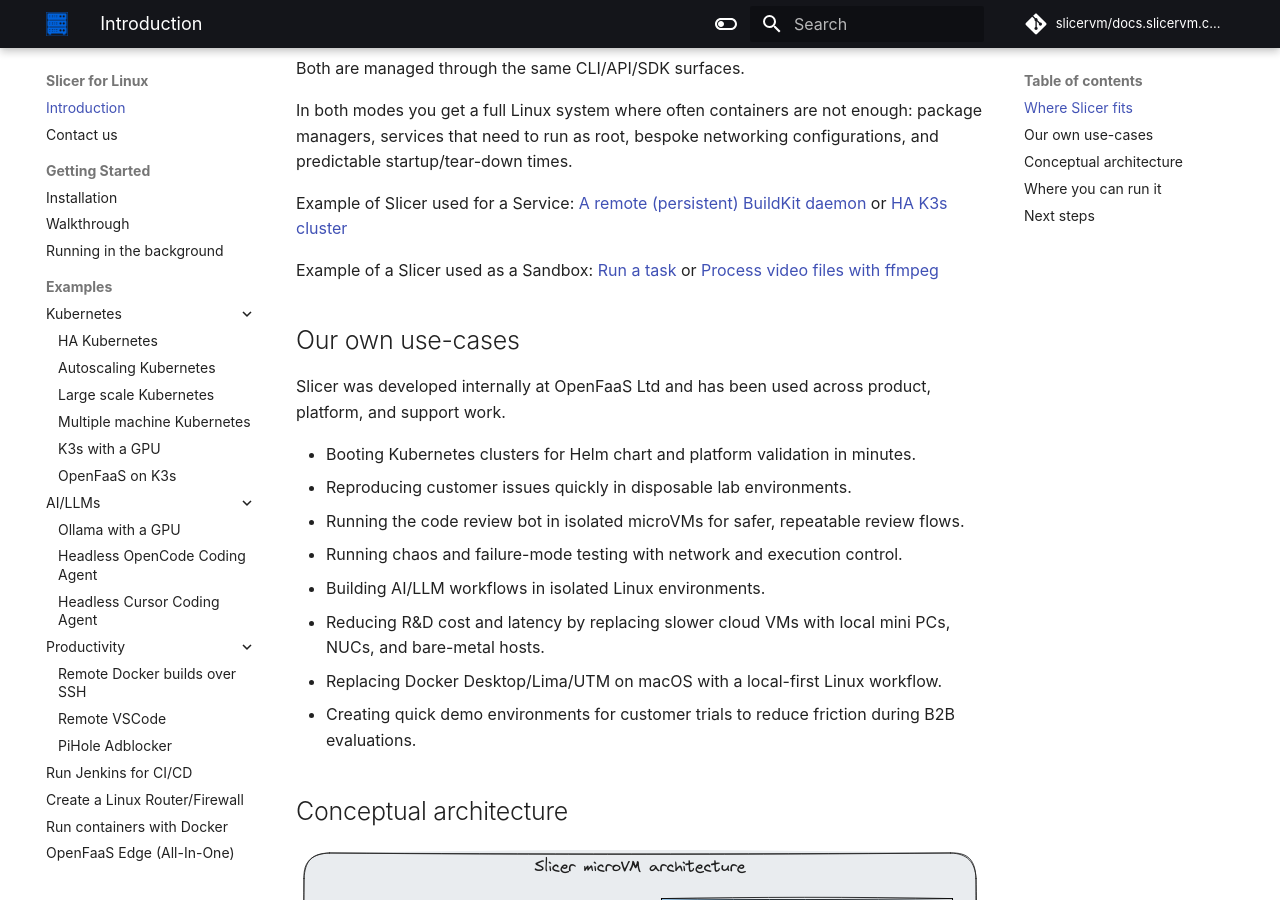
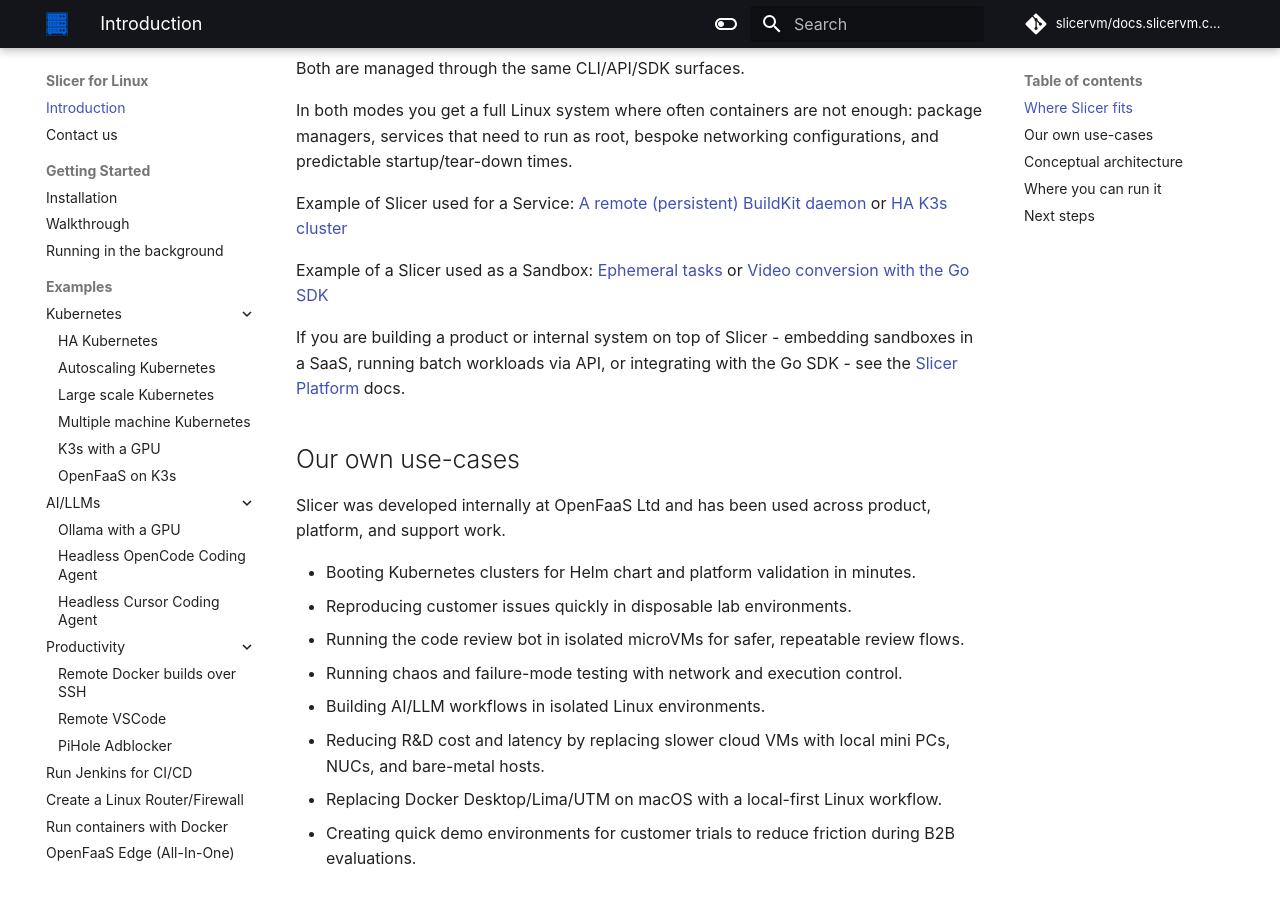
Before and after one commit to slicervm/docs.slicervm.com, an MkDocs documentation site: the page built from docs/index.md, in a window 1280 px wide and 900 px high, scrolled down 667 px. Built offline with MkDocs 1.6.1 and Material for MkDocs 9.7.7, drawn with Linux system fonts in a browser that asks for light colours; some web fonts are replaced; comment, search, counter and statistics services are not loaded; some of the changed text lies outside the part shown.

Commit message:
slicer platform link
Signed-off-by: Alex Ellis (OpenFaaS Ltd) <alexellis2@gmail.com>

```diff
--- a/docs/index.md
+++ b/docs/index.md
@@ -20,7 +20,9 @@
 
 Example of Slicer used for a Service: [A remote (persistent) BuildKit daemon](/examples/buildkit/) or [HA K3s cluster](/examples/ha-k3s/)
 
-Example of a Slicer used as a Sandbox: [Run a task](/examples/run-a-task/) or [Process video files with ffmpeg](/tasks/execute-commands-with-sdk/)
+Example of a Slicer used as a Sandbox: [Ephemeral tasks](/platform/ephemeral-tasks/) or [Video conversion with the Go SDK](/platform/video-conversion/)
+
+If you are building a product or internal system on top of Slicer - embedding sandboxes in a SaaS, running batch workloads via API, or integrating with the Go SDK - see the [Slicer Platform](/platform/overview/) docs.
 
 ## Our own use-cases
 
@@ -70,6 +72,6 @@
 - [Install Slicer on Linux](/getting-started/install)
 - [Install Slicer for Mac](/mac/installation)
 - [Try the walkthrough](/getting-started/walkthrough)
-- [Run a one-shot task](/examples/run-a-task/)
+- [Slicer Platform](/platform/overview/) - build on Slicer with the REST API and Go SDK
 - [GPU workloads with Slicer](/examples/gpu-ollama/)
 - [Get in touch](/contact) for commercial questions
```
